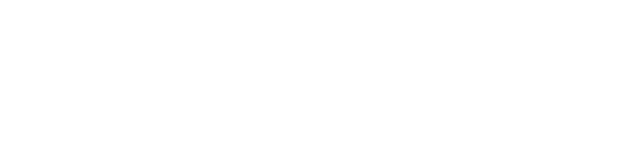
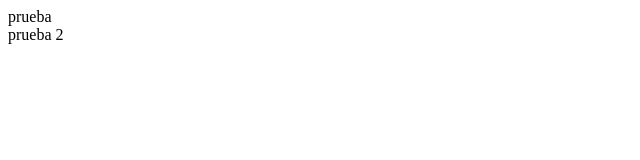
Before and after one commit to emalanis/pruebas-git, a plain HTML site: page prueba.html in a window 1280 px wide. Shown: the whole page, without its empty margins (0-640 px from the left). Drawn offline with Linux system fonts and the light colour scheme.

Commit message:
NO cambie nada

```diff
--- a/prueba.html
+++ b/prueba.html
@@ -4,6 +4,8 @@
     <meta charset="UTF-8">
     <meta name="viewport" content="width=device-width, initial-scale=1.0">
     <title>Documento 4</title>
+    <div>prueba</div>
+    <div>prueba 2</div>
 </head>
 <body>
 
```
